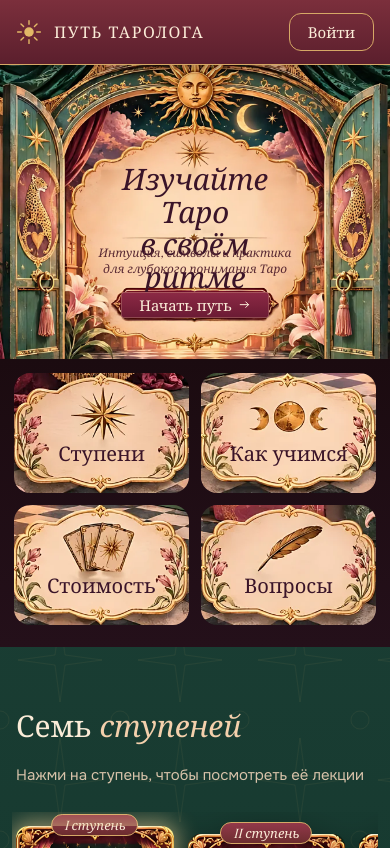
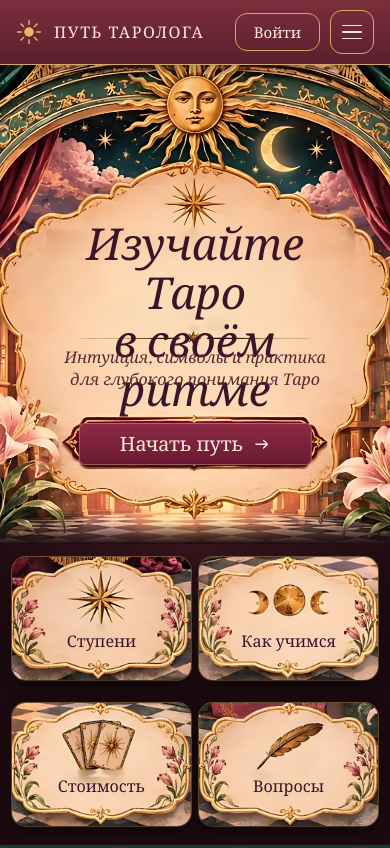
Before and after one commit to DarynaLiakhova/taro-landing, a plain HTML site: page index.html in a window 390 px wide. Shown: the top 848 px of the page. Drawn offline with nearby package versions, Linux system fonts and the light colour scheme; a web font is replaced by a local one.

Commit message:
Mobile: picture fills first viewport, section tiles at its bottom, burger menu
Co-Authored-By: Claude Opus 5.5 <noreply@anthropic.com>
Claude-Session: https://claude.ai/code/session_0154gL89LTPCpUwAm1nDtQ1w

```diff
--- a/index.html
+++ b/index.html
@@ -81,27 +81,46 @@ img{max-width:100%;display:block}
 .fs-down{position:absolute;left:50%;bottom:12px;transform:translateX(-50%);z-index:2;width:40px;height:40px;border-radius:50%;display:grid;place-items:center;color:#fbecd8;background:rgba(59,21,39,.7);border:1px solid var(--gold);animation:bob 2.4s ease-in-out infinite}
 @keyframes bob{50%{transform:translate(-50%,5px)}}
 @media (min-aspect-ratio:1280/600){.fs-down{display:none}}
-/* телефон и узкие экраны: центр картины крупно, плитки сеткой ниже */
+/* телефон и узкие экраны: картина на весь первый экран, разделы внизу */
+.mnav{display:none}
 @media (max-width:760px),(max-aspect-ratio:1/1){
- .fs{height:auto;min-height:0;display:block;background:#1b0b10}.fs::before,.fs-down{display:none}
- .fs-wrap{width:100%;aspect-ratio:auto;box-shadow:none;overflow:visible}
- .fs-wrap{container-type:normal}
- .fs-crop{position:relative;inset:auto;width:100%;aspect-ratio:600/452;overflow:hidden}
- .fs-pic{--CW:213.33%;--L:-56.67%;background-image:url(assets/scene-2560.webp)}
- .tiles{position:static;display:grid;grid-template-columns:1fr 1fr;gap:12px;padding:14px 14px 22px;pointer-events:auto;
-  background:linear-gradient(180deg,#1b0b10,#24101a)}
- .tile{position:relative;left:auto;top:auto;width:auto;height:auto;aspect-ratio:242/166;border-radius:16px;
-  background:url(assets/scene-1600.webp) no-repeat;background-size:528.9% auto;background-position:calc(var(--x) / 1038 * 100%) 94.6%;container-type:inline-size}
- .tile span{font-size:11.5cqw;top:57%}
- .plq{left:37.2%;width:25.6%}
- .plq-t{font-size:3.55cqw}
- .plq-s{font-size:1.42cqw;top:41.6%}
- .plq-b{font-size:1.78cqw}
- .plq-b svg{width:1.6cqw;height:1.6cqw}
- .tile[style*="--i:0"]{--x:112}.tile[style*="--i:1"]{--x:385}.tile[style*="--i:2"]{--x:655}.tile[style*="--i:3"]{--x:925}
- .tile:hover{transform:none}
+ .fs{--H:calc(100svh - 64px);--PW:min(337vw,(var(--H) - 150px) * 2.747);height:var(--H);min-height:500px;display:flex;flex-direction:column;background:#1b0b10;place-items:initial}
+ .fs::before,.fs-down,.tiles{display:none}
+ .fs-wrap{position:relative;flex:none;width:100%;height:calc(var(--PW) * .3645);aspect-ratio:auto;box-shadow:none;overflow:hidden;container-type:normal}
+ .fs-crop{position:absolute;inset:0}
+ .fs-pic{width:var(--PW);left:50%;transform:translateX(-50%);background-image:url(assets/scene-2560.webp)}
+ .fs-wrap::after{content:"";position:absolute;left:0;right:0;bottom:0;height:22px;background:linear-gradient(180deg,rgba(27,11,16,0),#1b0b10);z-index:1}
+ .mnav{display:block;flex:1;min-height:0;container:mn / size;position:relative;z-index:2;
+  background:radial-gradient(90% 70% at 50% 0%,rgba(147,56,74,.22),transparent 70%),#1b0b10}
+ .mnav-in{height:100%;display:grid;grid-template-columns:repeat(4,1fr);align-content:center;gap:4px;padding:6px 10px calc(10px + env(safe-area-inset-bottom))}
+ .mnav a{display:flex;flex-direction:column;align-items:center;gap:7px;text-decoration:none;color:#f6e3c8;font-family:var(--serif);font-size:14px;line-height:1.1;text-align:center;padding:4px 2px;border-radius:12px}
+ .mnav i{width:52px;height:36px;border-radius:10px;border:1px solid var(--gold2);background:center/cover no-repeat;box-shadow:0 4px 12px rgba(0,0,0,.35)}
+ .mnav a:nth-child(1) i{background-image:url(assets/tile1.webp)}.mnav a:nth-child(2) i{background-image:url(assets/tile2.webp)}
+ .mnav a:nth-child(3) i{background-image:url(assets/tile3.webp)}.mnav a:nth-child(4) i{background-image:url(assets/tile4.webp)}
+ .mnav a:active{background:rgba(240,207,160,.12)}
+ @container mn (min-height:190px){
+  .mnav-in{grid-template-columns:1fr 1fr;grid-template-rows:1fr 1fr;align-content:stretch;gap:8px;padding:6px 12px calc(12px + env(safe-area-inset-bottom))}
+  .mnav a{position:relative;padding:0;gap:0;display:grid;place-items:center;container-type:size}
+  .mnav a::before{content:"";grid-area:1/1;width:min(100cqw,145.8cqh);aspect-ratio:242/166;border-radius:14px;background:center/cover no-repeat;box-shadow:0 6px 14px rgba(0,0,0,.45),0 0 0 1px rgba(201,160,80,.5)}
+  .mnav a:nth-child(1)::before{background-image:url(assets/tile1.webp)}.mnav a:nth-child(2)::before{background-image:url(assets/tile2.webp)}
+  .mnav a:nth-child(3)::before{background-image:url(assets/tile3.webp)}.mnav a:nth-child(4)::before{background-image:url(assets/tile4.webp)}
+  .mnav a:active::before{filter:brightness(1.1)}
+  .mnav i{display:none}
+  .mnav a span{grid-area:1/1;align-self:center;transform:translateY(min(18cqh,12.3cqw));font-size:clamp(13px,min(13cqh,9cqw),19px);color:#3a1428;position:relative}
+ }
 }
-@media (min-width:600px) and ((max-width:760px) or (max-aspect-ratio:1/1)){.tiles{grid-template-columns:repeat(4,1fr);gap:14px;padding:16px 16px 24px}}
+/* бургер */
+.burger{display:none;width:44px;height:44px;border:1px solid var(--gold);border-radius:12px;background:transparent;cursor:pointer;padding:0;flex-direction:column;align-items:center;justify-content:center;gap:5px}
+.burger span{display:block;width:20px;height:1.5px;background:#fbecd8;border-radius:2px;transition:transform .25s,opacity .2s}
+.burger[aria-expanded="true"] span:nth-child(1){transform:translateY(6.5px) rotate(45deg)}
+.burger[aria-expanded="true"] span:nth-child(2){opacity:0}
+.burger[aria-expanded="true"] span:nth-child(3){transform:translateY(-6.5px) rotate(-45deg)}
+.menu{position:fixed;top:64px;left:0;right:0;z-index:19;background:linear-gradient(180deg,#5b1f2d,#3b1527);border-bottom:1px solid var(--gold);box-shadow:0 18px 30px rgba(10,4,6,.5);padding:8px 0 14px;display:flex;flex-direction:column}
+.menu[hidden]{display:none}
+.menu a{font-family:var(--serif);font-size:20px;color:#fbecd8;text-decoration:none;padding:13px 24px;border-bottom:1px solid rgba(214,168,102,.18)}
+.menu a:last-child{border-bottom:0}
+@media (max-width:1100px){.burger{display:flex}.top .wrap{gap:10px}.enter{margin-left:auto}}
+@media (min-width:1101px){.menu{display:none!important}}
 /* секции */
 section{padding:72px 0 0}
 .sh{display:flex;align-items:baseline;gap:16px;flex-wrap:wrap;margin-bottom:26px}
@@ -229,8 +248,12 @@ footer .wrap{display:flex;justify-content:space-between;gap:16px;flex-wrap:wrap}
    <a href="#stages">Ступени</a><a href="#how">Как учимся</a><a href="#lena">Кто ведёт</a><a href="#price">Стоимость</a><a href="#faq">Вопросы</a>
   </nav>
   <a class="enter" href="https://darynaliakhova.github.io/taro-platform/">Войти</a>
+  <button class="burger" type="button" aria-label="Меню" aria-expanded="false" aria-controls="menu"><span></span><span></span><span></span></button>
  </div>
 </header>
+<div class="menu" id="menu" hidden>
+ <a href="#stages">Ступени</a><a href="#how">Как учимся</a><a href="#lena">Кто ведёт</a><a href="#price">Стоимость</a><a href="#faq">Вопросы</a>
+</div>
 
 <main id="top">
  <div class="fs" id="first">
@@ -249,6 +272,9 @@ footer .wrap{display:flex;justify-content:space-between;gap:16px;flex-wrap:wrap}
       <a class="tile" style="--i:3" href="#faq"><span>Вопросы</span></a>
      </nav>
   </div>
+  <nav class="mnav" aria-label="Разделы"><div class="mnav-in">
+   <a href="#stages"><i></i><span>Ступени</span></a><a href="#how"><i></i><span>Как учимся</span></a><a href="#price"><i></i><span>Стоимость</span></a><a href="#faq"><i></i><span>Вопросы</span></a>
+  </div></nav>
   <a class="fs-down" href="#stages" aria-label="Листать ниже"><svg width="22" height="22" viewBox="0 0 24 24" aria-hidden="true"><path d="M6 9l6 6 6-6" fill="none" stroke="currentColor" stroke-width="2" stroke-linecap="round" stroke-linejoin="round"/></svg></a>
  </div>
 
@@ -400,6 +426,12 @@ box.addEventListener("keydown",e=>{const i=[...box.children].findIndex(b=>b.clas
  if(e.key==="ArrowRight")n=Math.min(6,i+1);else if(e.key==="ArrowLeft")n=Math.max(0,i-1);else return;
  e.preventDefault();pick(n,true);box.children[n].focus()});
 pick(0);
+const bg=document.querySelector(".burger"),mn=document.getElementById("menu");
+const setM=o=>{mn.hidden=!o;bg.setAttribute("aria-expanded",o)};
+bg.addEventListener("click",()=>setM(mn.hidden));
+mn.addEventListener("click",e=>{if(e.target.closest("a"))setM(false)});
+document.addEventListener("keydown",e=>{if(e.key==="Escape")setM(false)});
+document.addEventListener("click",e=>{if(!mn.hidden&&!e.target.closest(".menu,.burger"))setM(false)});
 </script>
 </body>
 </html>
```
Also changed, not shown: assets/tile1.webp (added), assets/tile2.webp (added), assets/tile3.webp (added), assets/tile4.webp (added).
